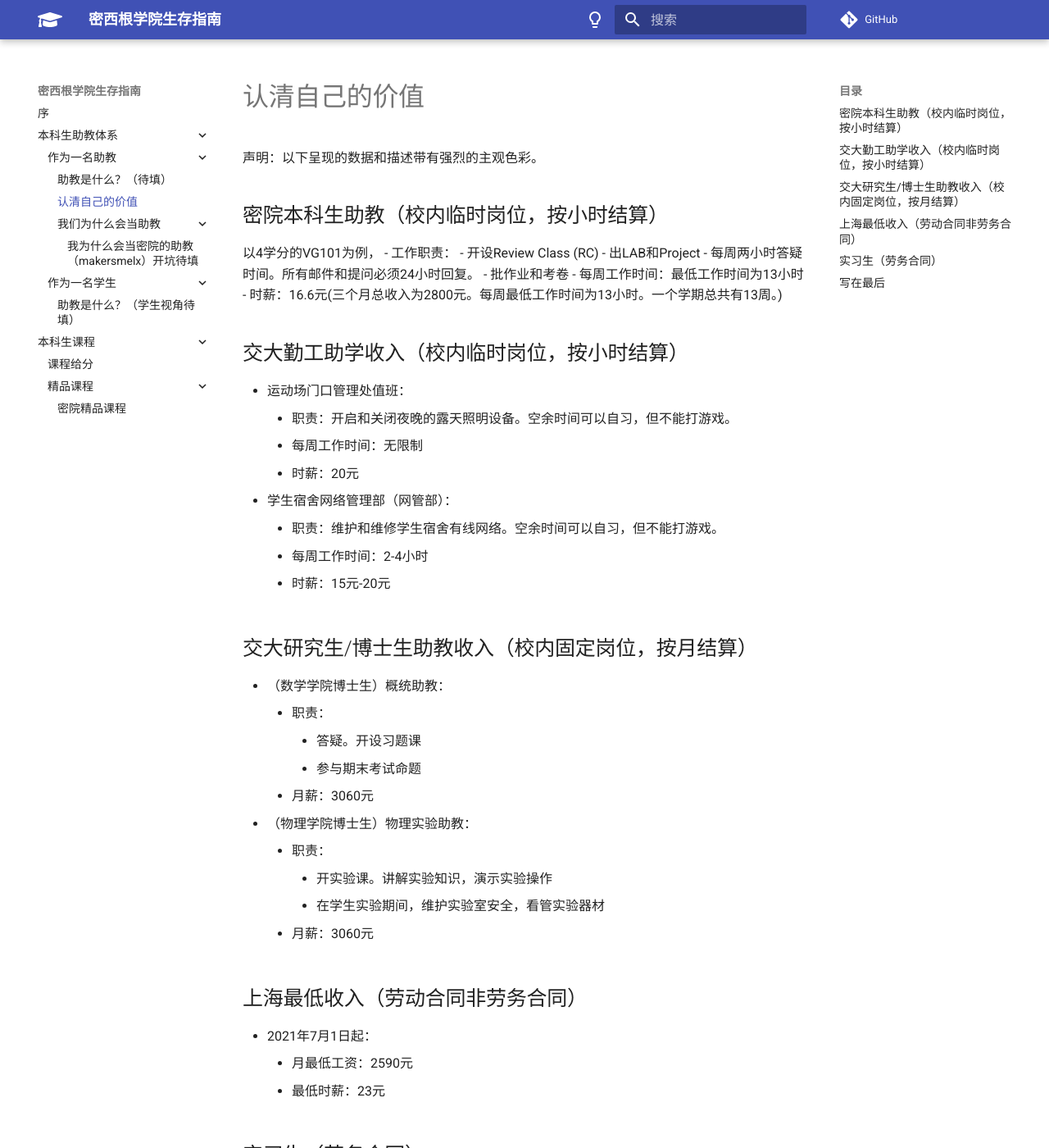
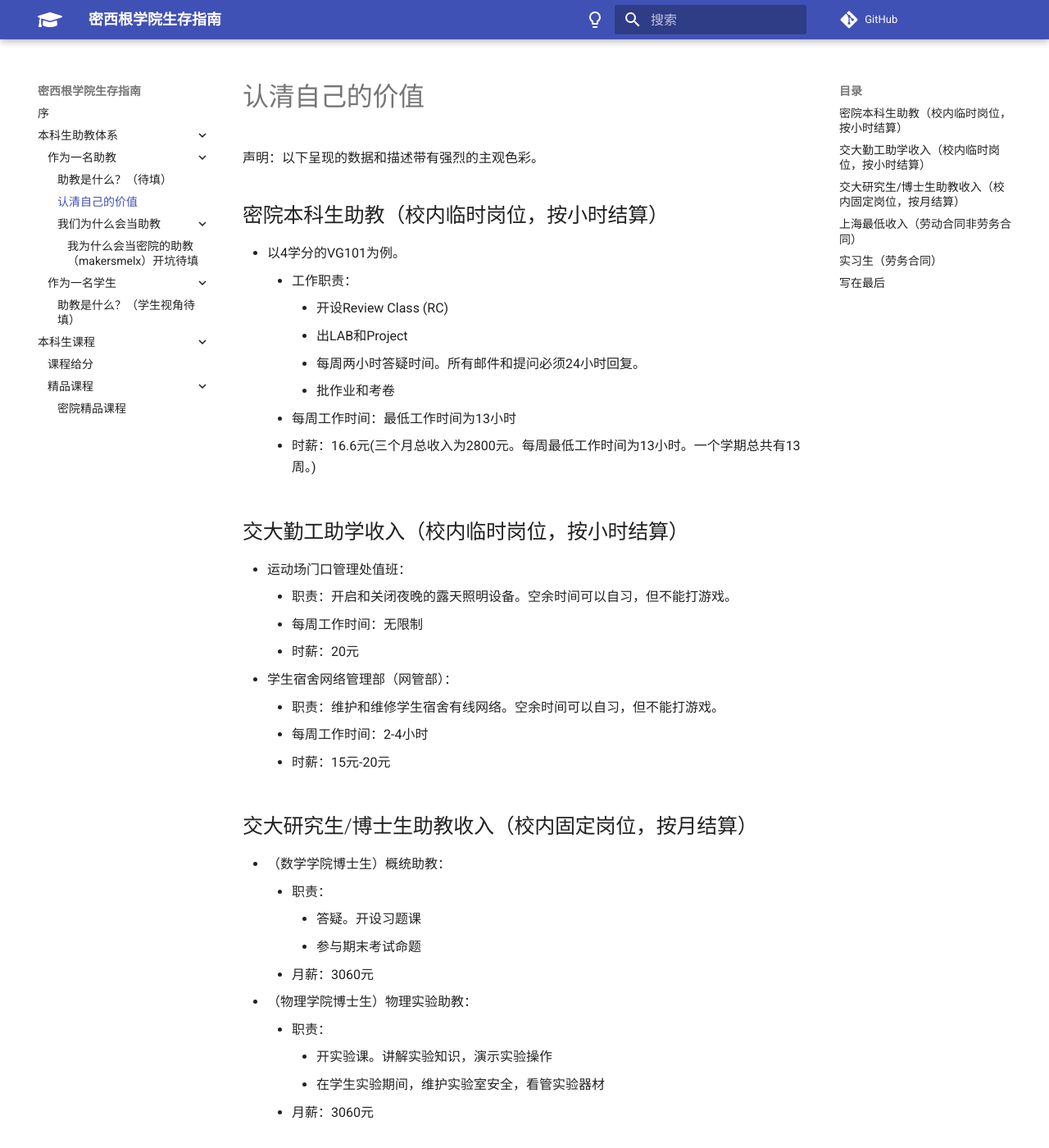
Before and after one commit to SurviveUMJI/SurviveUMJIManual, an MkDocs documentation site: the page built from docs/本科生助教体系/作为一名助教/认清自己的价值.md, in a window 1280 px wide and 1400 px high. Shown: the whole window at 82% size. Built offline with MkDocs 1.6.1 and Material for MkDocs 9.7.7, drawn with Linux system fonts in a browser that asks for light colours; comment, search, counter and statistics services are not loaded; some of the changed text lies outside the part shown.

Commit message:
doc(ta): fix format error

```diff
--- a/docs/本科生助教体系/作为一名助教/认清自己的价值.md
+++ b/docs/本科生助教体系/作为一名助教/认清自己的价值.md
@@ -3,7 +3,7 @@
 声明：以下呈现的数据和描述带有强烈的主观色彩。
 
 ## 密院本科生助教（校内临时岗位，按小时结算）
-以4学分的VG101为例，
+- 以4学分的VG101为例。
     - 工作职责：
         - 开设Review Class (RC)
         - 出LAB和Project
@@ -41,6 +41,7 @@
 
 ## 实习生（劳务合同）
 此处实习指：实习生以就业为目的进行实习，即与用人单位构成劳动关系，或者其他名为实习、实为劳动关系的情形。此时实习生收入受到最低收入标准保护。
+
 - 2021年7月1日起：
     - 月最低工资：2590元
     - 最低时薪：23元
```
